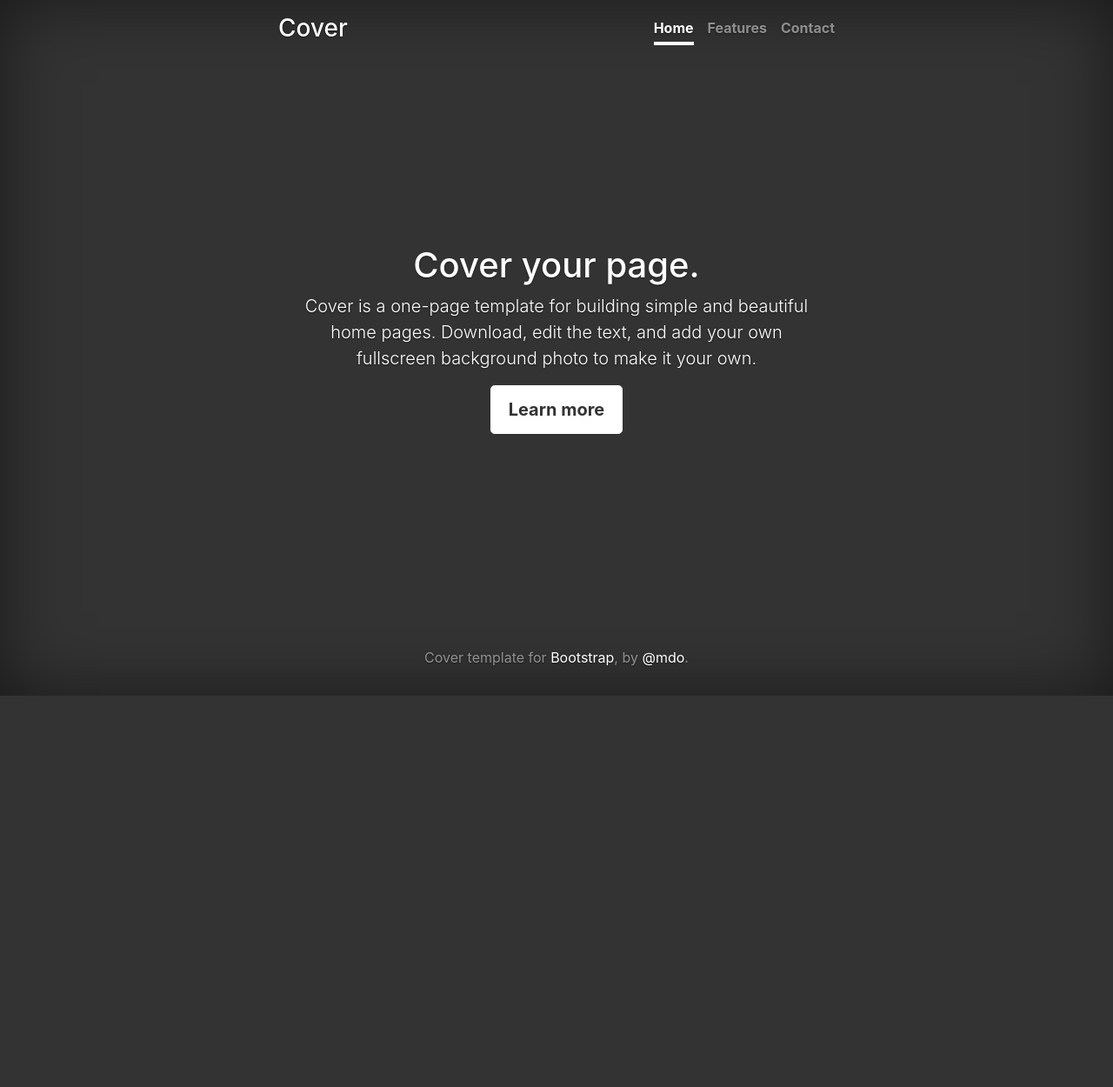
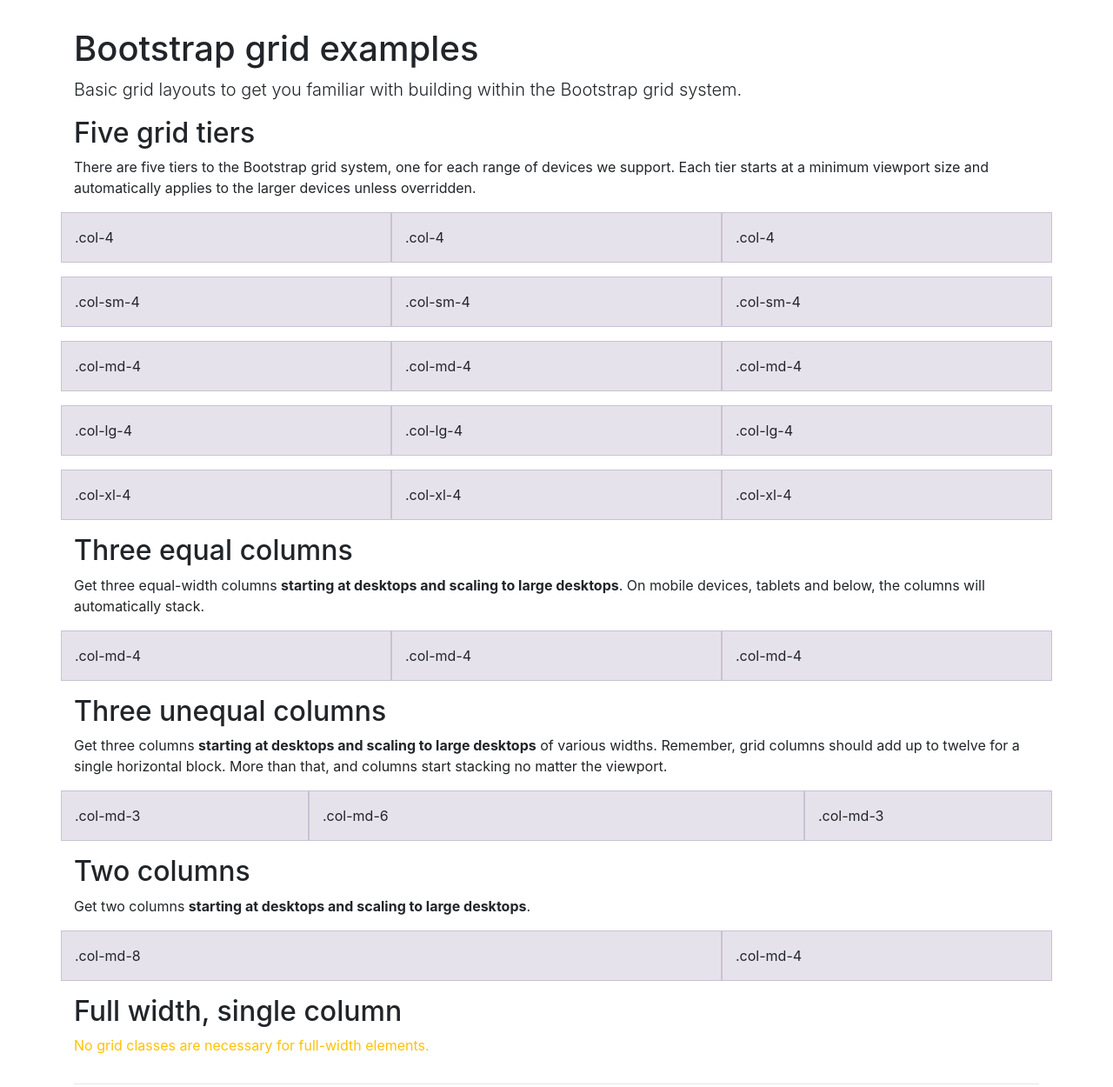
Before and after one commit to ericabao/ericabao.github.io, a plain HTML site: page index.html in a window 1280 px wide. Shown: the top 1250 px of the page at 87% size. Before the commit the page ends 800 px from the top, so only its background shows below. Drawn offline with nearby package versions, Linux system fonts and the light colour scheme.

Commit message:
go go go

```diff
--- a/cover.css
+++ /dev/null
@@ -1,110 +0,0 @@
-/*
- * Globals
- */
-
-/* Links */
-a,
-a:focus,
-a:hover {
-  color: #fff;
-}
-
-/* Custom default button */
-.btn-secondary,
-.btn-secondary:hover,
-.btn-secondary:focus {
-  color: #333;
-  text-shadow: none; /* Prevent inheritance from `body` */
-  background-color: #fff;
-  border: .05rem solid #fff;
-}
-
-
-/*
- * Base structure
- */
-
-html,
-body {
-  height: 100%;
-  background-color: #333;
-}
-
-body {
-  display: -ms-flexbox;
-  display: -webkit-box;
-  display: flex;
-  -ms-flex-pack: center;
-  -webkit-box-pack: center;
-  justify-content: center;
-  color: #fff;
-  text-shadow: 0 .05rem .1rem rgba(0, 0, 0, .5);
-  box-shadow: inset 0 0 5rem rgba(0, 0, 0, .5);
-}
-
-.cover-container {
-  max-width: 42em;
-}
-
-
-/*
- * Header
- */
-.masthead {
-  margin-bottom: 2rem;
-}
-
-.masthead-brand {
-  margin-bottom: 0;
-}
-
-.nav-masthead .nav-link {
-  padding: .25rem 0;
-  font-weight: 700;
-  color: rgba(255, 255, 255, .5);
-  background-color: transparent;
-  border-bottom: .25rem solid transparent;
-}
-
-.nav-masthead .nav-link:hover,
-.nav-masthead .nav-link:focus {
-  border-bottom-color: rgba(255, 255, 255, .25);
-}
-
-.nav-masthead .nav-link + .nav-link {
-  margin-left: 1rem;
-}
-
-.nav-masthead .active {
-  color: #fff;
-  border-bottom-color: #fff;
-}
-
-@media (min-width: 48em) {
-  .masthead-brand {
-    float: left;
-  }
-  .nav-masthead {
-    float: right;
-  }
-}
-
-
-/*
- * Cover
- */
-.cover {
-  padding: 0 1.5rem;
-}
-.cover .btn-lg {
-  padding: .75rem 1.25rem;
-  font-weight: 700;
-}
-
-
-/*
- * Footer
- */
-.mastfoot {
-  color: rgba(255, 255, 255, .5);
-}
--- /dev/null
+++ b/grid.css
@@ -0,0 +1,27 @@
+body {
+  padding-top: 2rem;
+  padding-bottom: 2rem;
+}
+
+h3 {
+  margin-top: 2rem;
+}
+
+.row {
+  margin-bottom: 1rem;
+}
+.row .row {
+  margin-top: 1rem;
+  margin-bottom: 0;
+}
+[class*="col-"] {
+  padding-top: 1rem;
+  padding-bottom: 1rem;
+  background-color: rgba(86, 61, 124, .15);
+  border: 1px solid rgba(86, 61, 124, .2);
+}
+
+hr {
+  margin-top: 2rem;
+  margin-bottom: 2rem;
+}
--- a/index.html
+++ b/index.html
@@ -1,51 +1,135 @@
 <!doctype html>
 <html lang="en">
   <head>
-    <!-- Required meta tags -->
     <meta charset="utf-8">
     <meta name="viewport" content="width=device-width, initial-scale=1, shrink-to-fit=no">
+    <meta name="description" content="">
+    <meta name="author" content="">
+    <link rel="icon" href="../../../../favicon.ico">
 
-    <!-- Bootstrap CSS -->
-    <link rel="stylesheet" href="https://maxcdn.bootstrapcdn.com/bootstrap/4.0.0/css/bootstrap.min.css" integrity="sha384-Gn5384xqQ1aoWXA+058RXPxPg6fy4IWvTNh0E263XmFcJlSAwiGgFAW/dAiS6JXm" crossorigin="anonymous">
-    <link href="cover.css" rel="stylesheet">
-    <title>Hello, world!</title>
+    <title>Grid Template for Bootstrap</title>
+
+    <!-- Bootstrap core CSS -->
+      <link rel="stylesheet" href="https://stackpath.bootstrapcdn.com/bootstrap/4.1.3/css/bootstrap.min.css" integrity="sha384-MCw98/SFnGE8fJT3GXwEOngsV7Zt27NXFoaoApmYm81iuXoPkFOJwJ8ERdknLPMO" crossorigin="anonymous">
+
+    <!-- Custom styles for this template -->
+    <link href="grid.css" rel="stylesheet">
   </head>
 
-  <body class="text-center">
+  <body>
+    <div class="container">
 
-      <div class="cover-container d-flex h-100 p-3 mx-auto flex-column">
-        <header class="masthead mb-auto">
-          <div class="inner">
-            <h3 class="masthead-brand">Cover</h3>
-            <nav class="nav nav-masthead justify-content-center">
-              <a class="nav-link active" href="#">Home</a>
-              <a class="nav-link" href="#">Features</a>
-              <a class="nav-link" href="#">Contact</a>
-            </nav>
-          </div>
-        </header>
+      <h1>Bootstrap grid examples</h1>
+      <p class="lead">Basic grid layouts to get you familiar with building within the Bootstrap grid system.</p>
 
-        <main role="main" class="inner cover">
-          <h1 class="cover-heading">Cover your page.</h1>
-          <p class="lead">Cover is a one-page template for building simple and beautiful home pages. Download, edit the text, and add your own fullscreen background photo to make it your own.</p>
-          <p class="lead">
-            <a href="#" class="btn btn-lg btn-secondary">Learn more</a>
-          </p>
-        </main>
+      <h2>Five grid tiers</h2>
+      <p>There are five tiers to the Bootstrap grid system, one for each range of devices we support. Each tier starts at a minimum viewport size and automatically applies to the larger devices unless overridden.</p>
 
-        <footer class="mastfoot mt-auto">
-          <div class="inner">
-            <p>Cover template for <a href="https://getbootstrap.com/">Bootstrap</a>, by <a href="https://twitter.com/mdo">@mdo</a>.</p>
-          </div>
-        </footer>
+      <div class="row">
+        <div class="col-4">.col-4</div>
+        <div class="col-4">.col-4</div>
+        <div class="col-4">.col-4</div>
       </div>
 
+      <div class="row">
+        <div class="col-sm-4">.col-sm-4</div>
+        <div class="col-sm-4">.col-sm-4</div>
+        <div class="col-sm-4">.col-sm-4</div>
+      </div>
 
+      <div class="row">
+        <div class="col-md-4">.col-md-4</div>
+        <div class="col-md-4">.col-md-4</div>
+        <div class="col-md-4">.col-md-4</div>
+      </div>
 
-    <!-- Optional JavaScript -->
-    <!-- jQuery first, then Popper.js, then Bootstrap JS -->
-    <script src="https://code.jquery.com/jquery-3.2.1.slim.min.js" integrity="sha384-KJ3o2DKtIkvYIK3UENzmM7KCkRr/rE9/Qpg6aAZGJwFDMVNA/GpGFF93hXpG5KkN" crossorigin="anonymous"></script>
-    <script src="https://cdnjs.cloudflare.com/ajax/libs/popper.js/1.12.9/umd/popper.min.js" integrity="sha384-ApNbgh9B+Y1QKtv3Rn7W3mgPxhU9K/ScQsAP7hUibX39j7fakFPskvXusvfa0b4Q" crossorigin="anonymous"></script>
-    <script src="https://maxcdn.bootstrapcdn.com/bootstrap/4.0.0/js/bootstrap.min.js" integrity="sha384-JZR6Spejh4U02d8jOt6vLEHfe/JQGiRRSQQxSfFWpi1MquVdAyjUar5+76PVCmYl" crossorigin="anonymous"></script>
+      <div class="row">
+        <div class="col-lg-4">.col-lg-4</div>
+        <div class="col-lg-4">.col-lg-4</div>
+        <div class="col-lg-4">.col-lg-4</div>
+      </div>
+
+      <div class="row">
+        <div class="col-xl-4">.col-xl-4</div>
+        <div class="col-xl-4">.col-xl-4</div>
+        <div class="col-xl-4">.col-xl-4</div>
+      </div>
+
+      <h2>Three equal columns</h2>
+      <p>Get three equal-width columns <strong>starting at desktops and scaling to large desktops</strong>. On mobile devices, tablets and below, the columns will automatically stack.</p>
+      <div class="row">
+        <div class="col-md-4">.col-md-4</div>
+        <div class="col-md-4">.col-md-4</div>
+        <div class="col-md-4">.col-md-4</div>
+      </div>
+
+      <h2>Three unequal columns</h2>
+      <p>Get three columns <strong>starting at desktops and scaling to large desktops</strong> of various widths. Remember, grid columns should add up to twelve for a single horizontal block. More than that, and columns start stacking no matter the viewport.</p>
+      <div class="row">
+        <div class="col-md-3">.col-md-3</div>
+        <div class="col-md-6">.col-md-6</div>
+        <div class="col-md-3">.col-md-3</div>
+      </div>
+
+      <h2>Two columns</h2>
+      <p>Get two columns <strong>starting at desktops and scaling to large desktops</strong>.</p>
+      <div class="row">
+        <div class="col-md-8">.col-md-8</div>
+        <div class="col-md-4">.col-md-4</div>
+      </div>
+
+      <h2>Full width, single column</h2>
+      <p class="text-warning">No grid classes are necessary for full-width elements.</p>
+
+      <hr>
+
+      <h2>Two columns with two nested columns</h2>
+      <p>Per the documentation, nesting is easy—just put a row of columns within an existing column. This gives you two columns <strong>starting at desktops and scaling to large desktops</strong>, with another two (equal widths) within the larger column.</p>
+      <p>At mobile device sizes, tablets and down, these columns and their nested columns will stack.</p>
+      <div class="row">
+        <div class="col-md-8">
+          .col-md-8
+          <div class="row">
+            <div class="col-md-6">.col-md-6</div>
+            <div class="col-md-6">.col-md-6</div>
+          </div>
+        </div>
+        <div class="col-md-4">.col-md-4</div>
+      </div>
+
+      <hr>
+
+      <h2>Mixed: mobile and desktop</h2>
+      <p>The Bootstrap v4 grid system has five tiers of classes: xs (extra small), sm (small), md (medium), lg (large), and xl (extra large). You can use nearly any combination of these classes to create more dynamic and flexible layouts.</p>
+      <p>Each tier of classes scales up, meaning if you plan on setting the same widths for xs and sm, you only need to specify xs.</p>
+      <div class="row">
+        <div class="col-12 col-md-8">.col-12 .col-md-8</div>
+        <div class="col-6 col-md-4">.col-6 .col-md-4</div>
+      </div>
+      <div class="row">
+        <div class="col-6 col-md-4">.col-6 .col-md-4</div>
+        <div class="col-6 col-md-4">.col-6 .col-md-4</div>
+        <div class="col-6 col-md-4">.col-6 .col-md-4</div>
+      </div>
+      <div class="row">
+        <div class="col-6">.col-6</div>
+        <div class="col-6">.col-6</div>
+      </div>
+
+      <hr>
+
+      <h2>Mixed: mobile, tablet, and desktop</h2>
+      <p></p>
+      <div class="row">
+        <div class="col-12 col-sm-6 col-lg-8">.col-12 .col-sm-6 .col-lg-8</div>
+        <div class="col-6 col-lg-4">.col-6 .col-lg-4</div>
+      </div>
+      <div class="row">
+        <div class="col-6 col-sm-4">.col-6 .col-sm-4</div>
+        <div class="col-6 col-sm-4">.col-6 .col-sm-4</div>
+        <div class="col-6 col-sm-4">.col-6 .col-sm-4</div>
+      </div>
+
+    </div> <!-- /container -->
   </body>
 </html>
```
Also changed, not shown: 1 other file.
